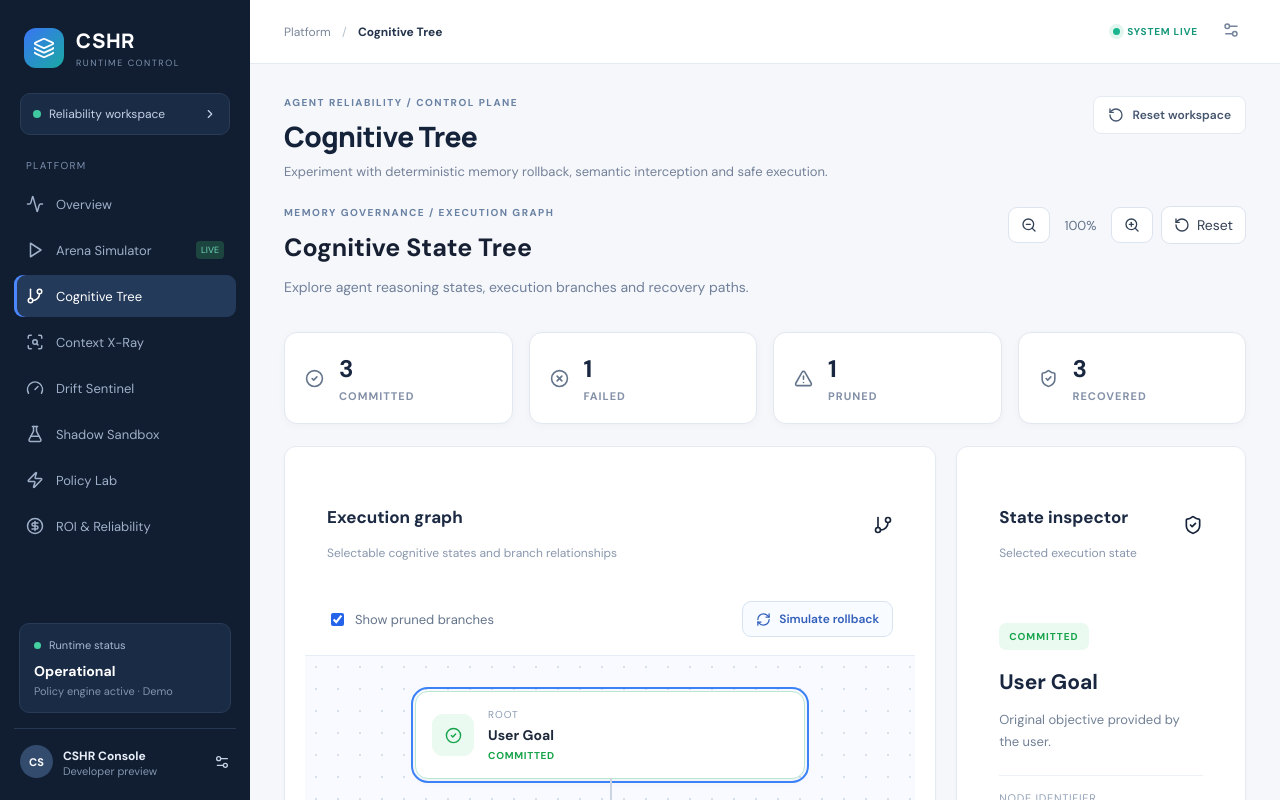
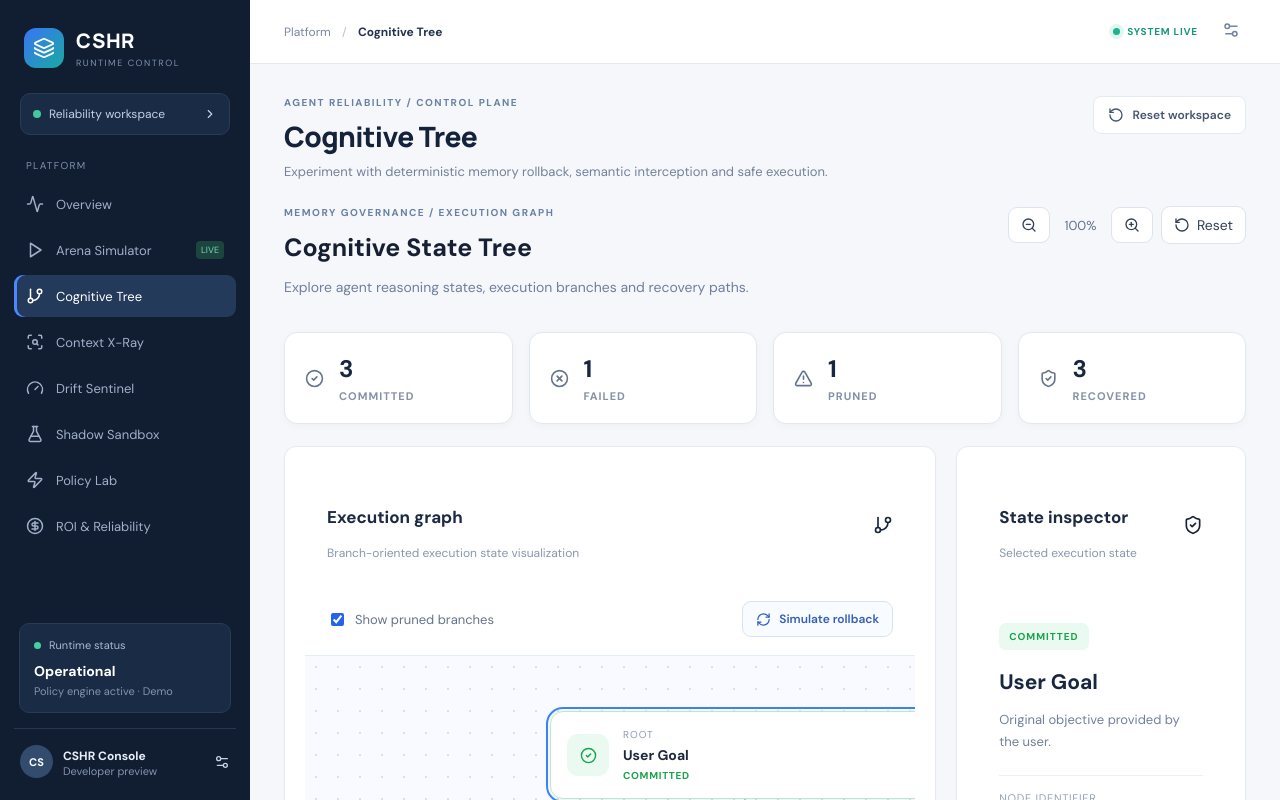
Before and after one commit to deepalakshmi-ssr/Reverto-AI, a Next.js app in the folder frontend/: page / in a window 1280 px wide. Both pictures are taken after a click on the button "Cognitive Tree". Shown: the top 800 px of the page. Built offline with nearby package versions, Linux system fonts and the light colour scheme.

Commit message:
Enhance Cognitive Tree branching visualization

```diff
--- a/frontend/app/components/CognitiveTree.tsx
+++ b/frontend/app/components/CognitiveTree.tsx
@@ -158,6 +158,36 @@ export default function CognitiveTree() {
     recovered: nodes.filter(n => n.status === 'recovered').length
   };
 
+  const getNode = (id: string) => visibleNodes.find(node => node.id === id);
+
+  const renderNode = (id: string) => {
+    const node = getNode(id);
+
+    if (!node) return null;
+
+    const Icon = statusIcons[node.status];
+
+    return (
+      <div
+        key={node.id}
+        className={`cognitive-node ${node.status} ${
+          selected === node.id ? 'selected' : ''
+        }`}
+        onClick={() => setSelected(node.id)}
+      >
+        <div className="cognitive-node-icon">
+          <Icon size={17} />
+        </div>
+
+        <div className="cognitive-node-info">
+          <small>{node.id}</small>
+          <strong>{node.title}</strong>
+          <span>{node.status.toUpperCase()}</span>
+        </div>
+      </div>
+    );
+  };
+
   return (
     <div className="cognitive-workspace">
 
@@ -208,7 +238,7 @@ export default function CognitiveTree() {
           <div className="panel-header">
             <div>
               <h3>Execution graph</h3>
-              <p>Selectable cognitive states and branch relationships</p>
+              <p>Branch-oriented execution state visualization</p>
             </div>
 
             <GitBranch size={20} />
@@ -231,32 +261,55 @@ export default function CognitiveTree() {
 
           <div className="cognitive-canvas">
             <div
-              className="cognitive-nodes"
+              className="branch-graph"
               style={{ transform: `scale(${zoom / 100})` }}
             >
-              {visibleNodes.map(node => {
-                const Icon = statusIcons[node.status];
 
-                return (
-                  <div
-                    key={node.id}
-                    className={`cognitive-node ${node.status} ${
-                      selected === node.id ? 'selected' : ''
-                    }`}
-                    onClick={() => setSelected(node.id)}
-                  >
-                    <div className="cognitive-node-icon">
-                      <Icon size={17} />
-                    </div>
+              <div className="graph-row single">
+                {renderNode('ROOT')}
+              </div>
 
-                    <div className="cognitive-node-info">
-                      <small>{node.id}</small>
-                      <strong>{node.title}</strong>
-                      <span>{node.status.toUpperCase()}</span>
-                    </div>
-                  </div>
-                );
-              })}
+              <div className="graph-connector vertical"/>
+
+              <div className="graph-row single">
+                {renderNode('N01')}
+              </div>
+
+              <div className="graph-connector vertical"/>
+
+              <div className="graph-row single">
+                {renderNode('N02')}
+              </div>
+
+              <div className="graph-connector branching"/>
+
+              <div className="graph-row branches">
+
+                <div className="graph-branch failure-branch">
+                  <div className="branch-label">FAILURE PATH</div>
+                  {renderNode('N03')}
+
+                  {getNode('N04') && (
+                    <>
+                      <div className="graph-connector vertical"/>
+                      {renderNode('N04')}
+                    </>
+                  )}
+                </div>
+
+                <div className="graph-branch recovery-branch">
+                  <div className="branch-label">RECOVERY PATH</div>
+                  {renderNode('N05')}
+
+                  <div className="graph-connector vertical"/>
+                  {renderNode('N06')}
+
+                  <div className="graph-connector vertical"/>
+                  {renderNode('N07')}
+                </div>
+
+              </div>
+
             </div>
           </div>
 
@@ -276,7 +329,7 @@ export default function CognitiveTree() {
               <h3>State inspector</h3>
               <p>Selected execution state</p>
             </div>
-            <ShieldCheck size={20} />
+            <ShieldCheck size={20}/>
           </div>
 
           {selectedNode && (
@@ -311,7 +364,7 @@ export default function CognitiveTree() {
               </div>
 
               <div className="inspector-note">
-                <ShieldCheck size={17} />
+                <ShieldCheck size={17}/>
                 <span>
                   This state belongs to the current simulated execution history.
                 </span>
--- a/frontend/app/globals.css
+++ b/frontend/app/globals.css
@@ -469,3 +469,158 @@
     flex-direction: column;
   }
 }
+/* ==========================================
+   BRANCHING COGNITIVE EXECUTION GRAPH
+========================================== */
+
+.branch-graph {
+  display: flex;
+  flex-direction: column;
+  align-items: center;
+  min-width: 850px;
+  padding: 25px 20px 45px;
+  transform-origin: top center;
+  transition: transform 0.25s ease;
+}
+
+.graph-row {
+  display: flex;
+  justify-content: center;
+  align-items: flex-start;
+  width: 100%;
+}
+
+.graph-row.single {
+  width: 100%;
+}
+
+.graph-row.single > .cognitive-node {
+  width: 390px;
+}
+
+.graph-connector {
+  position: relative;
+  flex-shrink: 0;
+}
+
+.graph-connector.vertical {
+  width: 2px;
+  height: 34px;
+  background: #b8c7dc;
+  margin: 0 auto;
+}
+
+.graph-connector.branching {
+  height: 35px;
+  width: 600px;
+  border-top: 2px solid #b8c7dc;
+  margin: 0 auto;
+  position: relative;
+}
+
+.graph-connector.branching::before {
+  content: "";
+  position: absolute;
+  left: 50%;
+  top: -35px;
+  height: 35px;
+  width: 2px;
+  background: #b8c7dc;
+}
+
+.graph-connector.branching::after {
+  content: "";
+  position: absolute;
+  left: 50%;
+  bottom: 0;
+  height: 17px;
+  width: 2px;
+  background: #b8c7dc;
+}
+
+.graph-row.branches {
+  display: grid;
+  grid-template-columns: minmax(340px, 1fr) minmax(340px, 1fr);
+  gap: 45px;
+  align-items: start;
+  width: 100%;
+  max-width: 950px;
+}
+
+.graph-branch {
+  display: flex;
+  flex-direction: column;
+  align-items: center;
+  min-width: 0;
+  position: relative;
+  padding: 0 10px;
+}
+
+.graph-branch > .cognitive-node {
+  width: 100%;
+  max-width: 400px;
+}
+
+.branch-label {
+  margin-bottom: 16px;
+  padding: 7px 12px;
+  border-radius: 6px;
+  font-size: 10px;
+  font-weight: 800;
+  letter-spacing: 1.2px;
+}
+
+.failure-branch .branch-label {
+  color: #b91c1c;
+  background: #fff1f2;
+  border: 1px solid #fecaca;
+}
+
+.recovery-branch .branch-label {
+  color: #15803d;
+  background: #ecfdf5;
+  border: 1px solid #bbf7d0;
+}
+
+.failure-branch .cognitive-node {
+  border-color: #fecaca;
+}
+
+.recovery-branch .cognitive-node {
+  border-color: #bbf7d0;
+}
+
+.failure-branch .graph-connector.vertical {
+  background: #f0a5a5;
+}
+
+.recovery-branch .graph-connector.vertical {
+  background: #86d6aa;
+}
+
+.cognitive-canvas {
+  overflow: auto;
+  padding: 30px 15px;
+}
+
+.branch-graph .cognitive-node {
+  box-sizing: border-box;
+}
+
+.branch-graph .cognitive-node:hover {
+  z-index: 2;
+}
+
+.branch-graph .cognitive-node.selected {
+  z-index: 3;
+}
+
+@media (max-width: 900px) {
+  .branch-graph {
+    min-width: 750px;
+  }
+
+  .graph-row.branches {
+    gap: 20px;
+  }
+}
```
